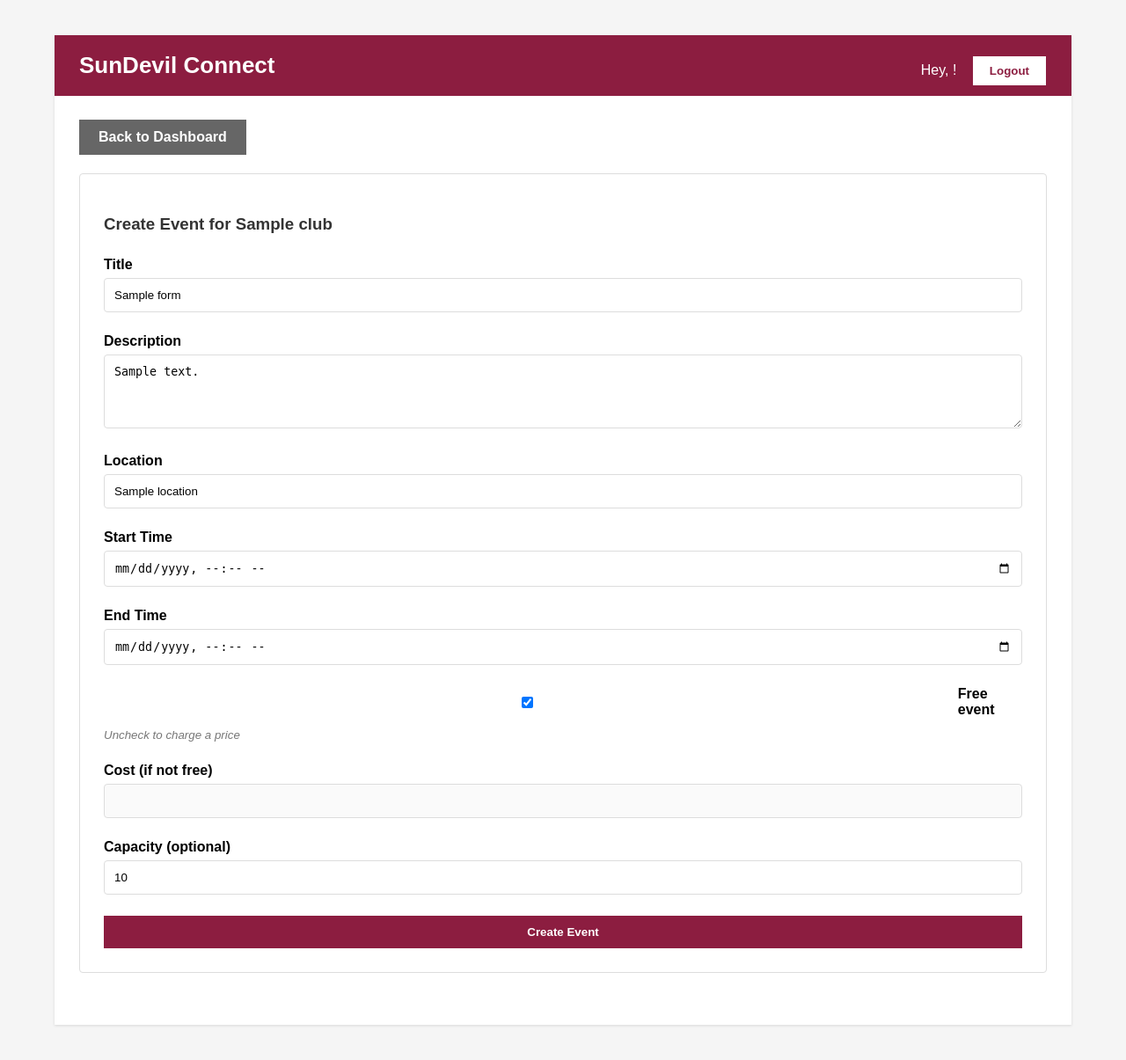
After one commit to atelle10/cse460_group, a Django app: template sundevil_connect/templates/club_leader/event_creation_form.html in a window 1280 px wide. The commit adds this page. Shown: the whole page at 88% size. Run offline with Django 5.2, Linux system fonts and the light colour scheme; the template is opened without the code that fills it: most values are stand-ins (such as "Sample title", 1, 10 or a date in 2020); data that the repository does not hold is empty.

Commit message:
Event creation

```diff
--- a/sundevil_connect/static/css/main.css
+++ b/sundevil_connect/static/css/main.css
@@ -190,6 +190,7 @@ h4 {
     padding: 11px;
     border: 1px solid #ddd;
     border-radius: 4px;
+    box-sizing: border-box;
 }
 
 .form-actions {
@@ -512,11 +513,25 @@ table tbody tr {
     gap: 11px;
 }
 
+.checkbox-field {
+    display: flex;
+    flex-direction: column;
+    gap: 6px;
+}
+
+.checkbox-field label {
+    display: inline-flex;
+    align-items: center;
+    gap: 9px;
+    font-weight: bold;
+}
+
 .leader-dashboard-box textarea {
     width: 100%;
     padding: 11px;
     border: 1px solid #ddd;
     border-radius: 4px;
+    box-sizing: border-box;
 }
 
 .no-club-warning {
--- a/sundevil_connect/templates/club_leader/dashboard.html
+++ b/sundevil_connect/templates/club_leader/dashboard.html
@@ -52,6 +52,7 @@
 
     <div class="actions-section">
         <button class="btn" onclick="showEditForm()">Edit Club Details</button>
+        <a class="btn btn-secondary" href="{% url 'club_leader_dashboard' %}?action=create_event">Create Event</a>
     </div>
 </div>
 
--- /dev/null
+++ b/sundevil_connect/templates/club_leader/event_creation_form.html
@@ -0,0 +1,95 @@
+{% extends 'base.html' %}
+
+{% block title %}Create Event{% endblock %}
+
+{% block content %}
+
+<div class="club-detail-wrapper">
+    <a href="{% url 'club_leader_dashboard' %}" class="btn btn-secondary">Back to Dashboard</a>
+</div>
+
+<div class="leader-dashboard-box">
+    <h3>Create Event for {{ club.name }}</h3>
+
+    {% if error %}
+        <div class="alert alert-error">{{ error }}</div>
+    {% endif %}
+
+    <form method="POST" action="{% url 'club_leader_dashboard' %}" class="form-container">
+        {% csrf_token %}
+        <input type="hidden" name="action" value="create_event">
+
+        <div class="form-group">
+            <label for="title">Title</label>
+            <input type="text" id="title" name="title" value="{{ form_data.title|default_if_none:'' }}" required>
+        </div>
+
+        <div class="form-group">
+            <label for="description">Description</label>
+            <textarea id="description" name="description" rows="4" required>{{ form_data.description|default_if_none:'' }}</textarea>
+        </div>
+
+        <div class="form-group">
+            <label for="location">Location</label>
+            <input type="text" id="location" name="location" value="{{ form_data.location|default_if_none:'' }}" required>
+        </div>
+
+        <div class="form-group">
+            <label for="start_time">Start Time</label>
+            <input type="datetime-local" id="start_time" name="start_time" value="{{ form_data.start_time|default_if_none:'' }}" required>
+        </div>
+
+        <div class="form-group">
+            <label for="end_time">End Time</label>
+            <input type="datetime-local" id="end_time" name="end_time" value="{{ form_data.end_time|default_if_none:'' }}" required>
+        </div>
+
+        <div class="form-group checkbox-field">
+            <label for="is_free">
+                <input type="checkbox"
+                       id="is_free"
+                       name="is_free"
+                       {% if form_data.is_free != False %}checked{% endif %}
+                       onchange="toggleCostField()">
+                <span>Free event</span>
+            </label>
+            <small class="text-muted">Uncheck to charge a price</small>
+        </div>
+
+        <div class="form-group">
+            <label for="cost">Cost (if not free)</label>
+            <input type="number"
+                   step="0.01"
+                   min="0"
+                   id="cost"
+                   name="cost"
+                   value="{{ form_data.cost|default_if_none:'' }}"
+                   {% if form_data.is_free != False %}disabled{% endif %}>
+        </div>
+
+        <div class="form-group">
+            <label for="capacity">Capacity (optional)</label>
+            <input type="number" min="1" id="capacity" name="capacity" value="{{ form_data.capacity|default_if_none:'' }}">
+        </div>
+
+        <button type="submit" class="btn">Create Event</button>
+    </form>
+</div>
+
+<script>
+function toggleCostField() {
+    const freeCheckbox = document.getElementById('is_free');
+    const costField = document.getElementById('cost');
+    if (freeCheckbox.checked) {
+        costField.value = '';
+        costField.setAttribute('disabled', 'disabled');
+    } else {
+        costField.removeAttribute('disabled');
+    }
+}
+
+// ensure initial state matches checkbox on load
+document.addEventListener('DOMContentLoaded', toggleCostField);
+</script>
+
+{% endblock %}
```
Also changed, not shown: sundevil_connect/apps/controllers/event_controller.py (+76 -3 lines), sundevil_connect/apps/facades/club_mgmt_facade.py (+6 -4 lines), sundevil_connect/apps/portal/views.py (+42 -0 lines).
